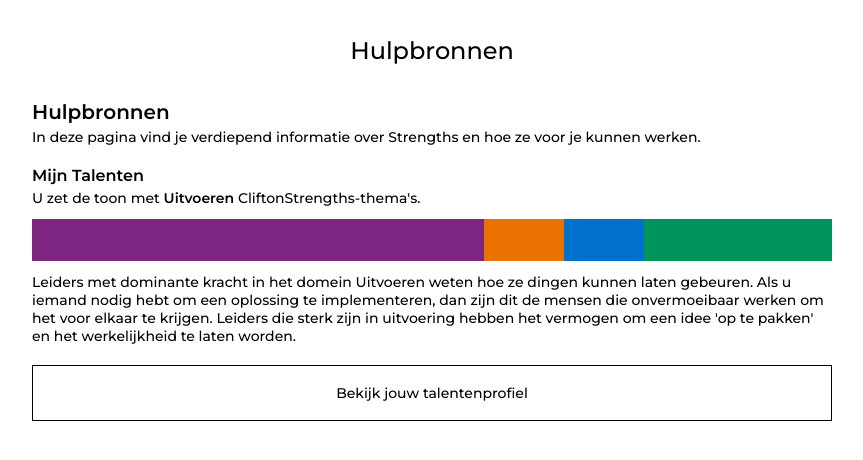
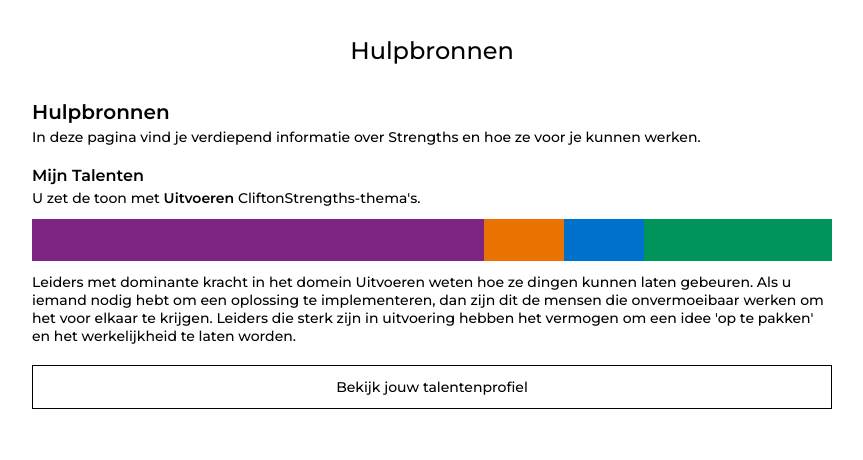
Before and after one commit to morize/forte-demo, a React (Vite) app: page /hulpbronnen in a window 1280 px wide. Shown: the top 460 px of the page, without its empty margins (208-1071 px from the left). Built offline with nearby package versions, Linux system fonts and the light colour scheme.

Commit message:
button atom: removed unecessary styling and children conditional check from basebutton, made icon a required argument in iconbutton

```diff
--- a/src/components/atoms/Button/BaseButton.tsx
+++ b/src/components/atoms/Button/BaseButton.tsx
@@ -1,9 +1,9 @@
-import { ButtonHTMLAttributes } from 'react';
+import { ReactNode, ButtonHTMLAttributes } from 'react';
 import styled from 'styled-components';
 
 export interface IBaseButton extends ButtonHTMLAttributes<HTMLButtonElement> {
-  label?: String;
-  children?: React.ReactNode;
+  label?: string;
+  children?: ReactNode;
 }
 
 const SBasedButton = styled.button`
@@ -15,17 +15,12 @@
   padding: 12px 24px;
   background: none;
   border: 1px solid black;
-  box-sizing: border-box;
   cursor: pointer;
-
-  & p {
-    margin: 6px 0;
-  }
 `;
 
-const BaseButton = ({ label, children, ...rest }: IBaseButton) => (
-  <SBasedButton {...rest}>
-    {children && children}
+const BaseButton = ({ label, children, ...buttonProps }: IBaseButton) => (
+  <SBasedButton {...buttonProps}>
+    {children}
     {label && <p>{label}</p>}
   </SBasedButton>
 );
--- a/src/components/atoms/Button/IconButton.tsx
+++ b/src/components/atoms/Button/IconButton.tsx
@@ -2,21 +2,21 @@
 import BaseButton, { IBaseButton } from './BaseButton';
 
 export interface IIconButton extends IBaseButton {
-  icon?: JSX.Element;
+  icon: JSX.Element;
   hasBorder?: boolean;
 }
 
-const SIconButton = styled(BaseButton)<IIconButton>`
+const SIconButton = styled(BaseButton)<{ hasBorder?: boolean }>`
   padding: 0;
   border: ${(props) => (props.hasBorder ? '1px solid black' : 'none')};
 
   & p {
-    margin: 0;
+    margin: 4px 0;
   }
 `;
 
-const IconButton = ({ icon, hasBorder, ...rest }: IIconButton) => (
-  <SIconButton children={icon} hasBorder={hasBorder} {...rest} />
+const IconButton = ({ icon, hasBorder, ...baseButtonProps }: IIconButton) => (
+  <SIconButton children={icon} hasBorder={hasBorder} {...baseButtonProps} />
 );
 
 export default IconButton;
```
